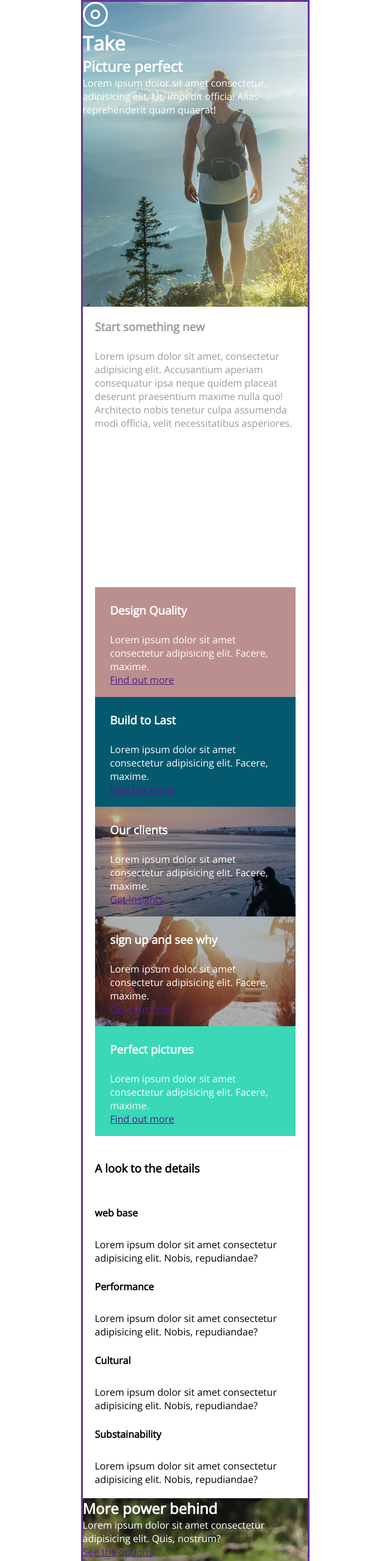
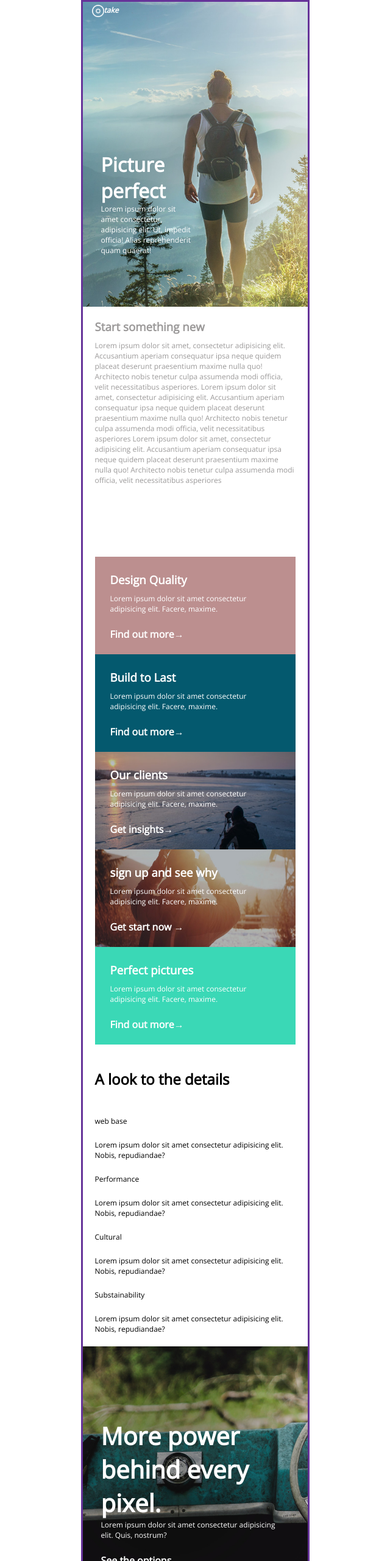
Before and after one commit to G-arifi/P3_C2_Interface_statique_adaptable, a plain HTML site: page index.html in a window 1280 px wide. Shown: the top 2560 px of the page at 61% size, without its empty margins (320-960 px from the left). Drawn offline with nearby package versions, Linux system fonts and the light colour scheme.

Commit message:
final push version mobile

```diff
--- a/index.html
+++ b/index.html
@@ -13,14 +13,15 @@
 <div class="contaner">
    <header>
 
-        <div>
-            <img src="./images/logo.png" alt="logo">
-            <h1>Take</h1>
+        <div class="logoh1">
+            <img src="./images/logo.png" alt="logo" class="logo">
+            <p class="logotake">take</p>
         </div>
 
-        <div>
-            <h2>Picture perfect</h2>
+        <div class="headertext">
+            <h1>Picture perfect</h1>
             <p>Lorem ipsum dolor sit amet consectetur, adipisicing elit. Ut, impedit officia! Alias reprehenderit quam quaerat!
+
             </p>
         </div>
             <img class="iphone" src="/images/iphone.png" alt="image iphone">
@@ -31,7 +32,18 @@
 
         <div>
             <h3>Start something new</h3>
-            <p>Lorem ipsum dolor sit amet, consectetur adipisicing elit. Accusantium aperiam consequatur ipsa neque quidem placeat deserunt praesentium maxime nulla quo! Architecto nobis tenetur culpa assumenda modi officia, velit necessitatibus asperiores.</p>
+            <p>Lorem ipsum dolor sit amet, consectetur adipisicing elit.
+                Accusantium aperiam consequatur ipsa neque quidem placeat
+                deserunt praesentium maxime nulla quo! Architecto nobis tenetur
+                 culpa assumenda modi officia, velit necessitatibus asperiores.
+                 Lorem ipsum dolor sit amet, consectetur adipisicing elit.
+                 Accusantium aperiam consequatur ipsa neque quidem placeat
+                 deserunt praesentium maxime nulla quo! Architecto nobis tenetur
+                  culpa assumenda modi officia, velit necessitatibus asperiores
+                  Lorem ipsum dolor sit amet, consectetur adipisicing elit.
+                  Accusantium aperiam consequatur ipsa neque quidem placeat
+                  deserunt praesentium maxime nulla quo! Architecto nobis tenetur
+                   culpa assumenda modi officia, velit necessitatibus asperiores</p>
         </div>
 
     </section>
@@ -43,8 +55,9 @@
                 <h3>Design Quality</h3>
                 <p>Lorem ipsum dolor sit amet consectetur adipisicing elit. Facere, maxime.</p>
             </div>
+            <br>
             <div>
-                <a href="">Find out more</a>
+                <a href="">Find out more&#8594;</a>
             </div>
         </div>
 
@@ -53,8 +66,9 @@
                 <h3>Build to Last</h3>
                 <p>Lorem ipsum dolor sit amet consectetur adipisicing elit. Facere, maxime.</p>
             </div>
+            <br>
             <div>
-                <a href="">Find out more</a>
+                <a href="">Find out more&#8594;</a>
             </div>
         </div>
 
@@ -63,8 +77,9 @@
                 <h3>Our clients</h3>
                 <p>Lorem ipsum dolor sit amet consectetur adipisicing elit. Facere, maxime.</p>
             </div>
+            <br>
             <div>
-                <a href="">Get insights</a>
+                <a href="">Get insights&#8594;</a>
             </div>
         </div>
 
@@ -73,8 +88,9 @@
                 <h3>sign up and see why</h3>
                 <p>Lorem ipsum dolor sit amet consectetur adipisicing elit. Facere, maxime.</p>
             </div>
+            <br>
             <div>
-                <a href="">Get start now</a>
+                <a href="">Get start now &#8594;</a>
             </div>
         </div>
 
@@ -83,8 +99,9 @@
                 <h3>Perfect pictures</h3>
                 <p>Lorem ipsum dolor sit amet consectetur adipisicing elit. Facere, maxime.</p>
             </div>
+            <br>
             <div>
-                <a href="">Find out more</a>
+                <a href="">Find out more&#8594;</a>
             </div>
         </div>
 
@@ -93,21 +110,30 @@
    <section id="detail">
 
         <div>
-            <h3> A look to the details</h3>
+            <h1> A look to the details</h1>
+            <br>
+            <br>
                 <div>
-                    <h4>web base</h4>
+                    <p>web base</p>
+                    <br>
                     <p>Lorem ipsum dolor sit amet consectetur adipisicing elit. Nobis, repudiandae?</p>
                 </div>
+                <br>
                 <div>
-                    <h4>Performance</h4>
+                    <p>Performance</p>
+                    <br>
                     <p>Lorem ipsum dolor sit amet consectetur adipisicing elit. Nobis, repudiandae?</p>
                 </div>
+                <br>
                 <div>
-                    <h4>Cultural</h4>
+                    <p>Cultural</p>
+                    <br>
                     <p>Lorem ipsum dolor sit amet consectetur adipisicing elit. Nobis, repudiandae?</p>
                 </div>
+                <br>
                 <div>
-                    <h4>Substainability</h4>
+                    <p>Substainability</p>
+                    <br>
                     <p>Lorem ipsum dolor sit amet consectetur adipisicing elit. Nobis, repudiandae?</p>
                 </div>
         </div>
@@ -115,11 +141,12 @@
 
    <section id="option">
         <div>
-            <h2>More power behind</h2>
+            <p id="powerbehind">More power behind every pixel.</p>
             <p>Lorem ipsum dolor sit amet consectetur adipisicing elit. Quis, nostrum?</p>
         </div>
+        <br>
         <div>
-            <a href="">See the options</a>
+            <a class="optionlink" href="">See the options&#8594;</a>
         </div>
     </section>
 
@@ -150,10 +177,10 @@
 
    <section id="business">
         <div>
-            <p>Legacy</p>
+            <button class="legacy">Legacy</button>
             <h3>Got it Solo</h3>
             <p>Lorem ipsum dolor sit amet consectetur adipisicing</p>
-            <button class="businessbtn">Buy Now 9$</button>
+            <button class="businessbtn1">Buy Now 9$</button>
             <div class="icon">
                 <i class="fab fa-apple"></i>
                 <i class="fab fa-windows"></i>
@@ -161,10 +188,10 @@
 
         </div>
         <div>
-            <p>Most Popular</p>
+            <button class="businessbtn2">Most Popular</button>
             <h3>Team Plan</h3>
             <p>Lorem ipsum dolor sit amet consectetur adipisicing elit. Atque, dignissimos?</p>
-            <button class="businessbtn">Buy Now 18$</button>
+            <button class="businessbtn3">Buy Now 18$</button>
             <div class="icon">
               <i class="fab fa-apple"></i>
               <i class="fab fa-windows"></i>
@@ -177,17 +204,19 @@
    <footer>
         <div>
             <div>
-                <h4>Get in touch</h4>
+                <p>Get in touch</p>
+                <br>
                 <p>Lorem ipsum, dolor sit amet consectetur adipisicing elit. Nihil laboriosam possimus quis sit excepturi. Corrupti!</p>
             </div>
+            <br>
             <div>
-                <h4>Stay in touch</h4>
+                <p>Stay in touch</p>
              <div class="form">
                 <input type="text" name="hello" id="formulaire">
                 <label for="formulaire"></label>
                 <button class="submit">&#10004;</button>
              </div>
-                <p></p>
+                <p class="greytext">Lorem ipsum dolor sit amet consectetur jojadip loremio</p>
             </div>
         </div>
         <div class="infofooter">
--- a/style.css
+++ b/style.css
@@ -25,14 +25,46 @@ header{
     background-position-x: center;
     background-size: 1000px 500px;
     color: white;
+
 }
+
+.logoh1{
+    display: flex;
+    margin-top: 5px;
+
+
+}
+
+.logo{
+    height: 20px;
+    width: 20px;
+    margin-left: 15px;
+
+}
+
+.logotake{
+    font-style: italic;
+    font-weight: bold;
+
+}
+
+
+.headertext{
+    height: 250px;
+    width: 150px;
+    margin-top: 220px;
+    margin-left: 30px;
+}
+
+
+
 
 .iphone{
     display: none;
 }
 
 #introduction{
-    height: 400px;
+    height: 350px;
     margin: 20px;
     color: rgb(156, 154, 154);
 }
@@ -43,14 +75,14 @@ header{
 
 
 .designquality{
-    height: 180px;
+    height: 160px;
     background-color: rosybrown;
     padding: 25px;
     color: white;
 }
 
 .buildtolast{
-    height: 180px;
+    height: 160px;
     background-color: rgb(4, 89, 110);
     padding: 25px;
     color: white;
@@ -58,17 +90,18 @@ header{
 
 
 .ourclients{
-    height: 180px;
+    height: 160px;
     background-image: url(./images/box-bg.jpg);
     padding: 25px;
     color: white;
-
+    background-size: 330px 250px;
+    background-position: top ;
 
 }
 
 
 .signup{
-    height: 180px;
+    height: 160px;
     background-image:url(./images/box-bg-lg.jpg);
     padding: 25px;
     color: white;
@@ -78,7 +111,7 @@ header{
 
 
 .perfectpic{
-    height: 180px;
+    height: 160px;
     background-color: rgb(58, 216, 182);
     padding: 25px;
     color: white;
@@ -86,13 +119,23 @@ header{
 
 }
 
+a{
+    color: white;
+    text-decoration: none;
+    font-weight: bold;
+
+}
 
 #detail{
     padding: 20px;
 }
 
+p{
+    font-size: 12px;
+}
+
 h3{
-    padding-bottom: 25px;
+    padding-bottom: 10px;
 }
 
 h4{
@@ -108,24 +151,81 @@ h4{
     color: white;
     background-position: left;
     background-size: 1000px 500px;
+    display: flex;
+    flex-direction: column;
+    justify-content: center;
+
+    padding: 30px;
+
 }
+
+
+#powerbehind{
+    font-size: 40px;
+    font-weight: bold;
+}
+
+.optionlink{
+    margin-top: 30px;
+}
+
+
 
 
 #reason{
     padding: 20px;
     background-color: rgb(134, 219, 169);
     height: 500px;
+    color: white;
 }
 
 #business{
     padding-left: 50px;
+    padding-bottom: 50px;
     height: 600px;
     display: flex;
     flex-direction: column;
     justify-content: space-around;
 }
 
-.businessbtn{
+.legacy{
+    padding: 3px;
+    background-color: gray;
+    border-radius: 5px;
+    color: white;
+}
+
+.businessbtn1{
+    padding: 3px;
+    width: 100px;
+    margin-top: 15px;
+    margin-bottom: 15px;
+    background-color: rgb(152, 223, 72);
+    border-radius: 5px;
+    color: white;
+
+}
+.businessbtn2{
+    padding: 3px;
+    width: 100px;
+    margin-top: 15px;
+    margin-bottom: 15px;
+    background-color: rgb(204, 101, 204);
+    border-radius: 5px;
+    color: white;
+
+
+}
+
+.businessbtn3{
+    padding: 3px;
+    width: 100px;
+    margin-top: 15px;
+    margin-bottom: 15px;
+    background-color: rgb(152, 223, 72);
+    border-radius: 5px;
+    color: white;
+
 
 }
 
@@ -143,11 +243,13 @@ footer{
     padding: 20px;
     background-color: rgb(32, 45, 58);
     color: white;
+    padding-top: 70px;
 }
 
 input{
     width: 100%;
     border-radius: 5px 0px 0px 5px;
+    margin-top: 5px;
 
 }
 
@@ -162,12 +264,17 @@ input{
     background-color: rgb(134, 219, 169);
     color: white;
     border-color: rgb(134, 219, 169);
+    margin-top: 5px;
 }
 
 
 .infofooter{
     display: flex;
     justify-content: space-around;
+
+}
+.greytext{
+    color: grey;
 }
 
 
```
